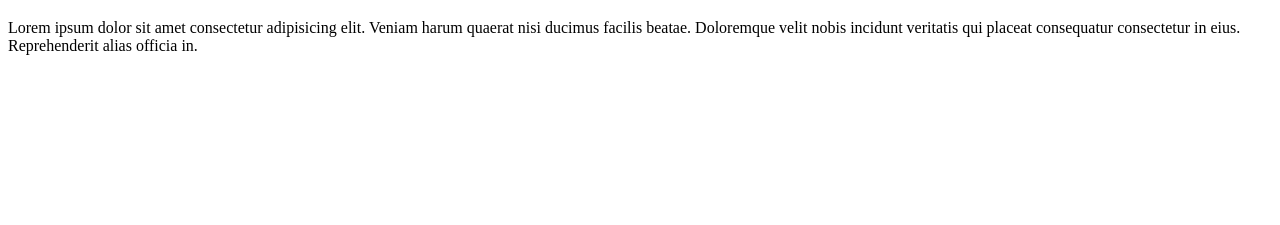
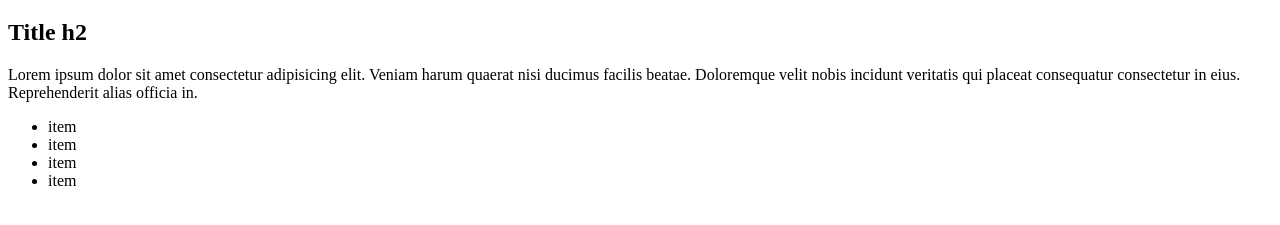
Before and after one commit to vetaluga/gitles1, a plain HTML site: page index.html in a window 1280 px wide. Shown: the part 61-286 px from the top of the page. Drawn offline with Linux system fonts and the light colour scheme.

Commit message:
add new list and h2 title

```diff
--- a/index.html
+++ b/index.html
@@ -7,6 +7,13 @@
 </head>
 <body>
     <h1>Hello <i>my</i> site</h1>
+    <h2>Title h2</h2>
     <p>Lorem ipsum dolor sit amet consectetur adipisicing elit. Veniam harum quaerat nisi ducimus facilis beatae. Doloremque velit nobis incidunt veritatis qui placeat consequatur consectetur in eius. Reprehenderit alias officia in.</p>
+    <ul>
+        <li>item</li>
+        <li>item</li>
+        <li>item</li>
+        <li>item</li>
+    </ul>
 </body>
 </html>
```
